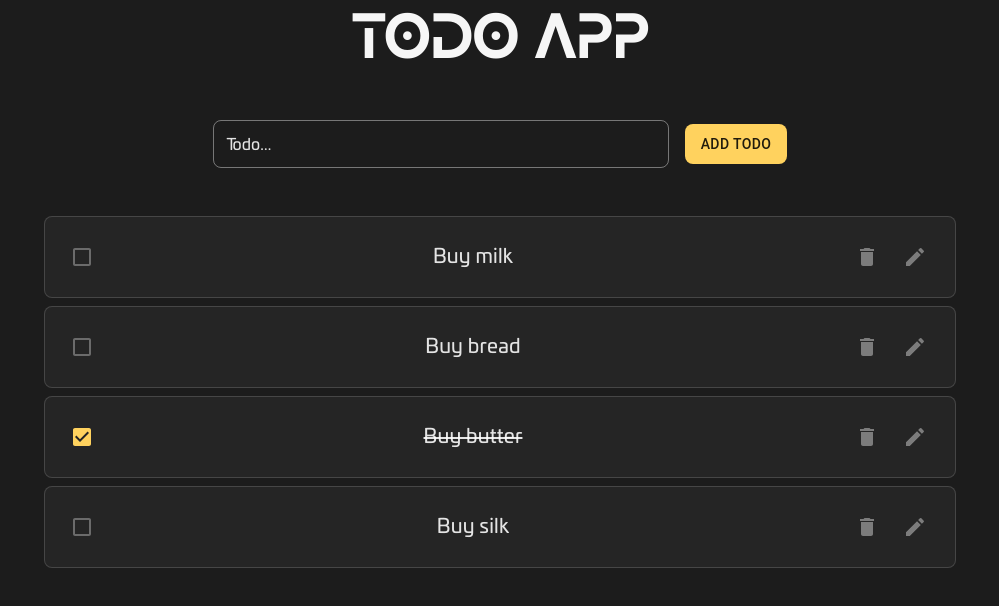
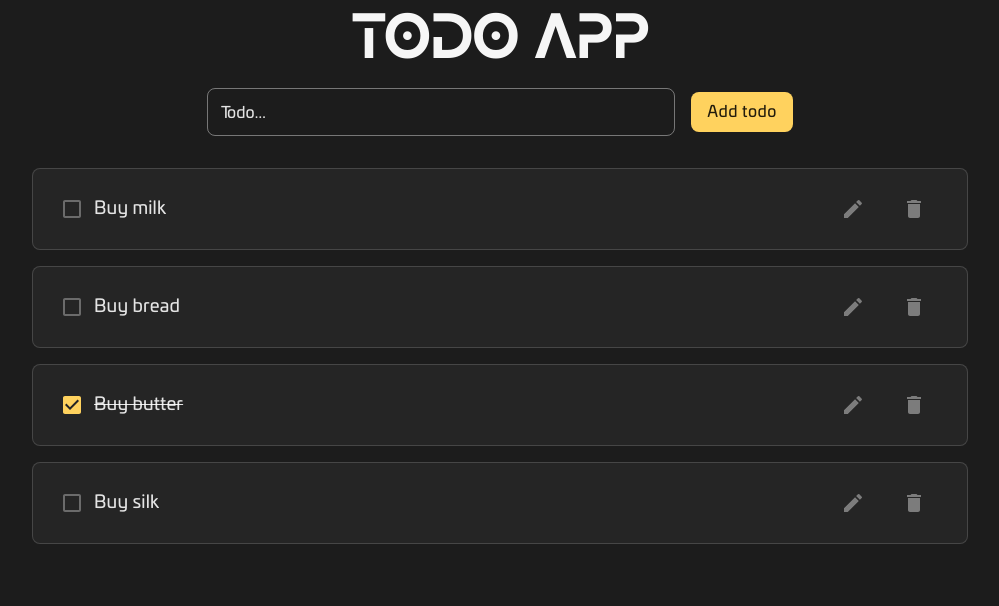
Before and after one commit to Nookee411/react-todo-app, a React (Create React App) app: page / in a window 1280 px wide. Shown: the top 606 px of the page, without its empty margins (140-1139 px from the left). Built offline with nearby package versions, Linux system fonts and the light colour scheme.

Commit message:
Overrides of input, button, checkbox

```diff
--- a/src/appTheme/index.js
+++ b/src/appTheme/index.js
@@ -2,6 +2,7 @@ import { createTheme } from '@material-ui/core';
 import defaultPalette from './palette';
 import defaultTypography from './typography';
 import defaultFonts from './fonts';
+import overrides from './overrides';
 
 const AppTheme = createTheme({
   palette: {
@@ -9,6 +10,34 @@ const AppTheme = createTheme({
   },
   typography: {
     ...defaultTypography,
+  },
+  shadow: {
+    accent: {
+      small:
+        '0px 0px 16px rgba(255, 210, 94, 0.4), 0px 0px 24px rgba(255, 210, 94, 0.2)',
+      medium:
+        '0px 0px 16px rgba(255, 210, 94, 0.4), 0px 0px 24px rgba(255, 210, 94, 0.2)',
+    },
+    dark: {
+      small:
+        '0px 4px 8px rgba(0, 0, 0, 0.64), 0px 8px 16px rgba(0, 0, 0, 0.48)',
+      medium:
+        '0px 12px 24px rgba(0, 0, 0, 0.64), 0px 24px 48px rgba(0, 0, 0, 0.48)',
+      large:
+        '0px 32px 64px rgba(0, 0, 0, 0.64), 0px 40px 80px rgba(0, 0, 0, 0.48)',
+    },
+    light: {
+      small:
+        '0px 4px 8px rgba(0, 0, 0, 0.12), 0px 8px 16px rgba(0, 0, 0, 0.08)',
+      medium:
+        '0px 12px 24px rgba(0, 0, 0, 0.12), 0px 24px 48px rgba(0, 0, 0, 0.08)',
+      large:
+        '0px 32px 64px rgba(0, 0, 0, 0.12), 0px 40px 80px rgba(0, 0, 0, 0.08)',
+    },
+  },
+  spacing: 4,
+  border: {
+    mainRadius: 8,
   },
   overrides: {
     MuiCssBaseline: {
@@ -28,5 +57,6 @@ const AppTheme = createTheme({
     },
   },
 });
-
+// AppTheme.border = (width, style, color) => `${width}px ${style} ${color}`;
+AppTheme.overrides = overrides(AppTheme, AppTheme.overrides);
 export default AppTheme;
--- /dev/null
+++ b/src/appTheme/overrides/MuiButton.js
@@ -0,0 +1,16 @@
+export default (theme, MuiButton) => ({
+  root: {
+    backgroundColor: theme.palette.accent.primary,
+    borderRadius: theme.spacing(2),
+    '&:hover, &:focus, &:active': {
+      backgroundColor: theme.palette.accent.secondary,
+    },
+    '&.MuiButton-text': {
+      padding: ` ${theme.spacing(2)}px ${theme.spacing(4)}px`,
+    },
+  },
+  text: {
+    textTransform: 'none',
+    ...theme.typography.p3,
+  },
+});
--- /dev/null
+++ b/src/appTheme/overrides/MuiCheckbox.js
@@ -0,0 +1,10 @@
+export default (theme, MiuCheckbox) => ({
+  root: {
+    color: theme.palette.white.disabled,
+  },
+  checked: {
+    '& .MuiSvgIcon-root, & .MuiTouchRipple-root': {
+      color: theme.palette.accent.primary,
+    },
+  },
+});
--- a/src/styles/inputStyle.js
+++ b/src/appTheme/overrides/MuiTextField.js
@@ -1,11 +1,10 @@
-export default function inputStyle(theme) {
-  return {
+export default (theme, MuiTextField) => ({
+  root: {
     maxHeight: '3em',
     border: '1px solid rgb(255 255 255 / 40%)',
     borderRadius: 8,
     backgroundColor: 'transparent',
     color: theme.palette.white.primary,
-    flex: '0 0 50%',
     '& input': {
       ...theme.typography.p3,
       color: theme.palette.white.primary,
@@ -21,8 +20,6 @@ export default function inputStyle(theme) {
     '& label': {
       top: 0,
       ...theme.typography.p3,
-      // fontFamily: 'Univia Pro',
-      // fontSize: 16,
       color: theme.palette.white.secondary,
       padding: '0 0.8em',
     },
@@ -33,5 +30,5 @@ export default function inputStyle(theme) {
       transform: 'scale(0.875) translate(0, 0px)',
       color: theme.palette.white.disabled,
     },
-  };
-}
+  },
+});
--- /dev/null
+++ b/src/appTheme/overrides/index.js
@@ -0,0 +1,11 @@
+import MuiButton from './MuiButton';
+import MuiCheckbox from './MuiCheckbox';
+import MuiTextField from './MuiTextField';
+
+export default (theme, overrides) => ({
+  ...overrides,
+
+  MuiButton: MuiButton(theme, overrides),
+  MuiCheckbox: MuiCheckbox(theme, overrides),
+  MuiTextField: MuiTextField(theme, overrides),
+});
--- a/src/components/TodoInput.jsx
+++ b/src/components/TodoInput.jsx
@@ -2,7 +2,6 @@ import React, { useState } from 'react';
 import { TextField, Button, makeStyles } from '@material-ui/core';
 import { useDispatch, useSelector } from 'react-redux';
 import { TodoActions, TodoSelectors } from '../store/slices/TodoSlice';
-import inputStyle from '../styles/inputStyle';
 
 let id;
 
@@ -11,17 +10,12 @@ const useStyles = makeStyles((theme) => ({
     display: 'flex',
     justifyContent: 'center',
     alignItems: 'center',
-    margin: '3em 0',
+    marginTop: theme.spacing(4),
+    marginBottom: theme.spacing(8),
   },
-  textField: inputStyle(theme),
-  button: {
-    backgroundColor: theme.palette.accent.primary,
-    marginLeft: '16px',
-    borderRadius: '8px',
-    padding: '8px 16px',
-    '&:hover, &:focus': {
-      backgroundColor: theme.palette.accent.secondary,
-    },
+  textField: {
+    flex: '0 0 50%',
+    marginRight: theme.spacing(4),
   },
 }));
 export default function TodoInput() {
@@ -30,7 +24,8 @@ export default function TodoInput() {
   const dispatch = useDispatch();
   const [todoText, setTodoText] = useState('');
 
-  function addTodoClick() {
+  function addTodoClick(e) {
+    e.preventDefault();
     if (todoText.length) {
       dispatch(
         TodoActions.addTodo({
@@ -43,19 +38,14 @@ export default function TodoInput() {
     }
   }
   return (
-    <div className={classes.container}>
+    <form className={classes.container} onSubmit={addTodoClick}>
       <TextField
         className={classes.textField}
         value={todoText}
         onChange={(e) => setTodoText(e.target.value)}
-        onKeyDown={(e) => {
-          if (e.code === 'Enter') addTodoClick();
-        }}
         label="Todo..."
       />
-      <Button className={classes.button} onClick={addTodoClick}>
-        Add todo
-      </Button>
-    </div>
+      <Button type="submit">Add todo</Button>
+    </form>
   );
 }
--- a/src/components/TodoItem.jsx
+++ b/src/components/TodoItem.jsx
@@ -16,7 +16,6 @@ import { useDispatch } from 'react-redux';
 import CheckIcon from '@material-ui/icons/Check';
 import CloseIcon from '@material-ui/icons/Close';
 import { TodoActions } from '../store/slices/TodoSlice';
-import inputStyle from '../styles/inputStyle';
 
 const EDITING_RESULT = {
   OK: true,
@@ -29,6 +28,7 @@ const useStyles = makeStyles((theme) => ({
     borderRadius: 8,
     border: `1px solid ${theme.palette.border.white.primary}`,
     color: theme.palette.white.primary,
+    marginBottom: theme.spacing(4),
   },
   cardContent: {
     display: 'flex',
@@ -37,23 +37,29 @@ const useStyles = makeStyles((theme) => ({
     '&:last-child': {
       padding: 16,
     },
+    '& .icon-group': {
+      flex: '0 0 15%',
+      display: 'flex',
+      justifyContent: 'space-evenly',
+      flexFlow: 'row wrap',
+    },
   },
   content: {
-    ...theme.typography.p1,
+    ...theme.typography.p2,
     color: theme.palette.white.secondary,
     verticalAlign: 'middle',
     overflow: 'wrap',
+    flex: '0 0 80%',
   },
-  root: {
-    color: theme.palette.white.disabled,
-    '&.Mui-checked, & .MuiTouchRipple-root': {
-      color: theme.palette.accent.primary,
-    },
+  checkbox: {
+    flex: '0 0 5%',
   },
   icon: {
-    fill: theme.palette.icon.primary,
+    color: theme.palette.icon.primary,
   },
-  textField: inputStyle(theme),
+  textField: {
+    flex: '0 0 85%',
+  },
 
   finished: {
     textDecoration: 'line-through',
@@ -108,7 +114,7 @@ export default function TodoItem(props) {
             onClick={() => {
               dispatch(TodoActions.editTodo({ id, finished: !finished }));
             }}
-            className={classes.root}
+            className={classes.checkbox}
           />
           <Typography
             variant="body1"
@@ -117,7 +123,10 @@ export default function TodoItem(props) {
           >
             {content}
           </Typography>
-          <div>
+          <div className="icon-group">
+            <IconButton aria-label="edit" onClick={switchToEditing}>
+              <EditIcon className={classes.icon} />
+            </IconButton>
             <IconButton
               aria-label="delete"
               onClick={() => {
@@ -125,9 +134,6 @@ export default function TodoItem(props) {
               }}
             >
               <DeleteIcon className={classes.icon} />
-            </IconButton>
-            <IconButton aria-label="edit" onClick={switchToEditing}>
-              <EditIcon className={classes.icon} />
             </IconButton>
           </div>
         </CardContent>
@@ -141,12 +147,12 @@ export default function TodoItem(props) {
             className={classes.textField}
             label="edit"
           />
-          <div>
+          <div className="icon-group">
+            <IconButton onClick={finishEditing(EDITING_RESULT.CANCEL)}>
+              <CloseIcon className={classes.icon} />
+            </IconButton>
             <IconButton onClick={finishEditing(EDITING_RESULT.OK)}>
               <CheckIcon className={classes.icon} />
-            </IconButton>
-            <IconButton onClick={finishEditing(EDITING_RESULT.CANCEL)}>
-              <CloseIcon className={classes.icon} />
             </IconButton>
           </div>
         </CardContent>
--- a/src/components/TodoList.jsx
+++ b/src/components/TodoList.jsx
@@ -1,18 +1,15 @@
 import React from 'react';
 import { useSelector } from 'react-redux';
-import { Grid } from '@material-ui/core';
 import TodoItem from './TodoItem';
 import { TodoSelectors } from '../store/slices/TodoSlice';
 
 export default function TodoList() {
   const todoList = useSelector(TodoSelectors.todos);
   return (
-    <Grid container direction="column" spacing={1}>
+    <div>
       {todoList.map((todo) => (
-        <Grid item key={todo.id}>
-          <TodoItem todo={todo} />
-        </Grid>
+        <TodoItem key={todo.id} todo={todo} />
       ))}
-    </Grid>
+    </div>
   );
 }
```
Also changed, not shown: src/icons/IconDelete.jsx (deleted, +0 -21 lines), src/icons/IconEdit.jsx (deleted, +0 -19 lines).
